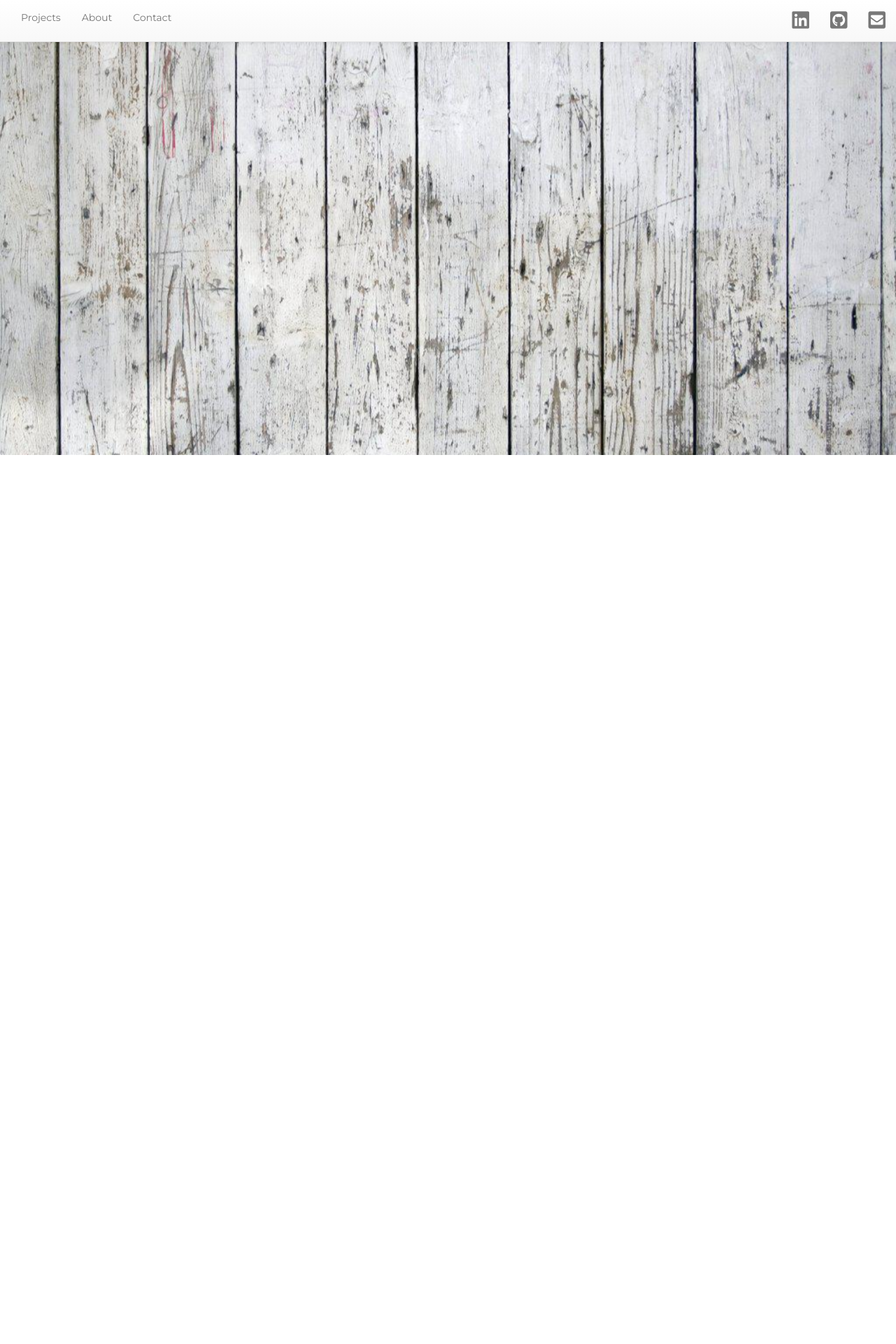
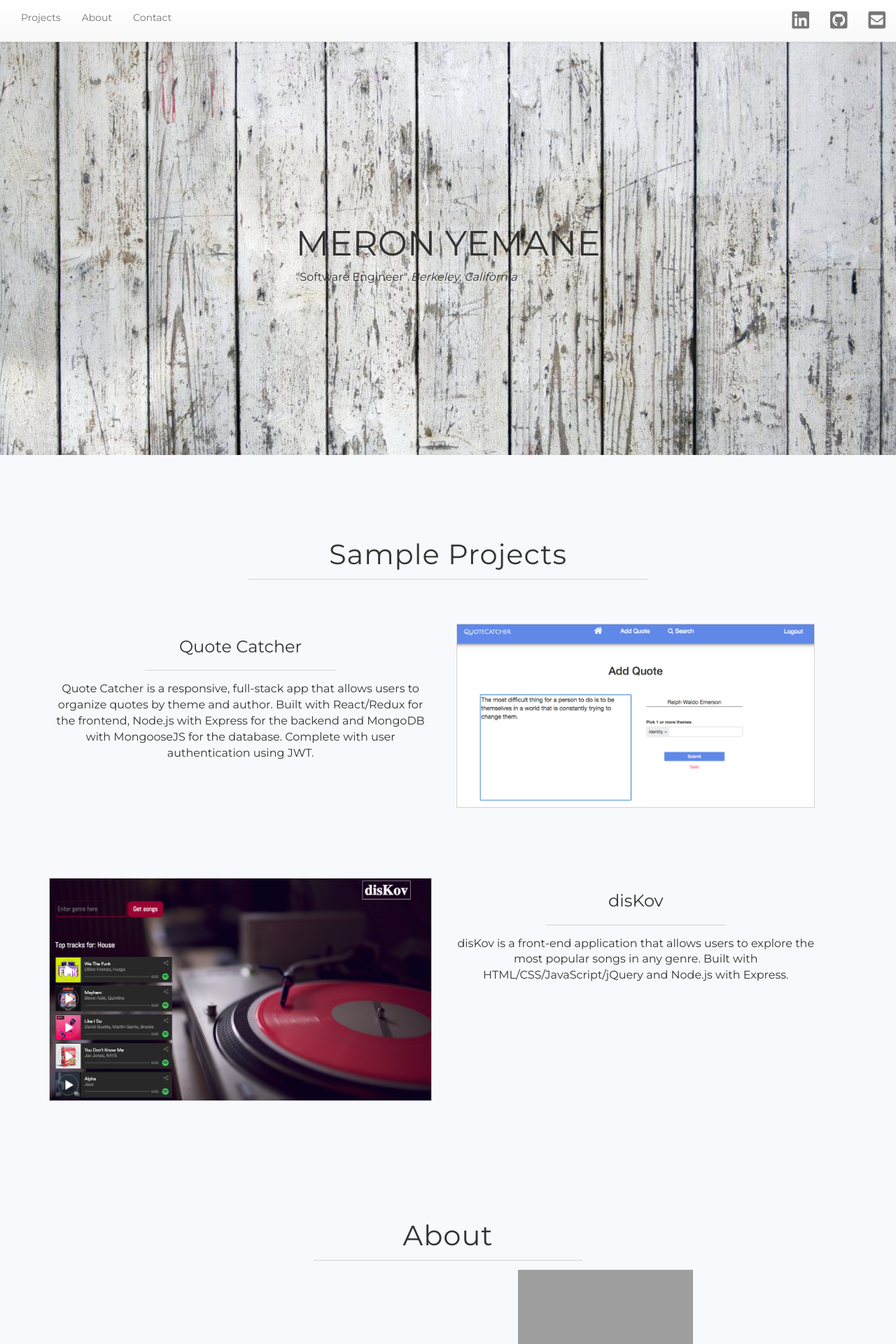
Before and after one commit to meron-yemane/portfolio, a PHP site: page / in a window 1280 px wide. Shown: the top 1920 px of the page at 70% size. Before the commit the page ends 650 px from the top, so only its background shows below. Run offline with PHP 8.4, Linux system fonts and the light colour scheme; some libraries are stand-ins or nearby versions; grey boxes are pictures that could not be loaded.

Commit message:
deleted duplicate home.html and renamed index.html to home.html

```diff
--- a/public/home.html
+++ b/public/home.html
@@ -5,6 +5,9 @@
   <meta name="description" content="Meron Yemane's Web Development Portfolio">
   <meta charset="utf-8">
   <meta name="viewport" content="width=device-width, initial-scale=1, shrink-to-fit=no">
+  <script src="https://code.jquery.com/jquery-3.1.1.min.js"
+  integrity="sha256-hVVnYaiADRTO2PzUGmuLJr8BLUSjGIZsDYGmIJLv2b8="
+  crossorigin="anonymous"></script>
   <!-- Latest compiled and minified CSS -->
   <link rel="stylesheet" href="https://maxcdn.bootstrapcdn.com/bootstrap/3.3.7/css/bootstrap.min.css" integrity="sha384-BVYiiSIFeK1dGmJRAkycuHAHRg32OmUcww7on3RYdg4Va+PmSTsz/K68vbdEjh4u" crossorigin="anonymous">
 
@@ -20,7 +23,7 @@
   href="https://cdn.jsdelivr.net/npm/animate.css@3.5.2/animate.min.css">
 </head>
 <body>
-<nav class="navbar navbar-default navbar-fixed-top">
+  <nav class="navbar navbar-default navbar-fixed-top">
     <div class="container-fluid">
      <!-- Brand and toggle get grouped for better mobile display -->
       <div class="navbar-header">
@@ -35,38 +38,117 @@
       <!-- Collect the nav links, forms, and other content for toggling -->
       <div class="collapse navbar-collapse" id="bs-example-navbar-collapse-1">
         <ul class="nav navbar-nav">
-          <li><a href="#projects">Projects</a></li>
-          <li><a href="#about">About</a></li>
-          <li><a href="#contact-info">Contact</a></li>
+          <li><a data-toggle="collapse" data-target=".navbar-collapse" href="#projects">Projects</a></li>
+          <li><a data-toggle="collapse" data-target=".navbar-collapse" href="#about">About</a></li>
+          <li><a data-toggle="collapse" data-target=".navbar-collapse" href="#contact-info">Contact</a></li>
         </ul>
         <ul class="nav navbar-nav navbar-right">
-          <li class="linkedin">
-            <a href="https://www.linkedin.com/in/meron-yemane" target="_blank"><i class="fab fa-linkedin fa-2x"></i></a>
+          <li>
+            <a data-toggle="collapse" data-target=".navbar-collapse" class="linkedin" href="https://www.linkedin.com/in/meron-yemane" target="_blank"><i class="fab fa-linkedin fa-2x"></i></a>
           </li>
           <li>
-            <a href="https://www.github.com/meron93" target="_blank"><i class="fab fa-github-square fa-2x"></i></a>
+            <a data-toggle="collapse" data-target=".navbar-collapse" href="https://www.github.com/meron93" target="_blank"><i class="fab fa-github-square fa-2x"></i></a>
           </li>
           <li>
-            <a href="mailto:meronyemane18@gmail.com"><i class="fas fa-envelope-square fa-2x"></i></a>
+            <a data-toggle="collapse" data-target=".navbar-collapse" href="mailto:meronyemane18@gmail.com"><i class="fas fa-envelope-square fa-2x"></i></a>
           </li>
         </ul>
       </div><!-- /.navbar-collapse -->
     </div><!-- /.container-fluid -->
   </nav>
   <section id="wood-background">
-    <!-- <div class="wood-background-content">
+    <div class="wood-background-content">
       <h1 class="my-name">Meron Yemane</h1>
       <p>
         "Software Engineer"
         <i>Berkeley, California</i>
       </p>
-    </div> -->
+    </div>
   </section>
+  <div id="main-body">
+    <div id="projects">
+      <div class="container">
+        <h2 class="project-section-header">Sample Projects</h2>
+        <hr class="project-header-hr">
+        <div id="quote-catcher-project" class="row description-left-photo-right">
+          <div class="half-of-column">
+            <div class="project-description left-description">
+              <h3>Quote Catcher</h3>
+              <hr class="project-name-hr">
+              <p>
+                Quote Catcher is a responsive, full-stack app that allows users to organize quotes by theme and author. Built with React/Redux for the frontend, Node.js with Express for the backend and MongoDB with MongooseJS for the database. Complete with user authentication using JWT.
+              </p>
+            </div>
+          </div>
+          <div class="half-of-column">
+            <div class="mobile-project-description">
+              <h3>Quote Catcher</h3>
+              <hr>
+            </div>
+            <div class="project-photo right-photo">
+              <img class="quote-catcher-project-photo" src="./images/add-quote-screenshot.png">
+            </div>
+          </div>
+        </div>
+        <div id="diskov-project" class="row description-right-photo-left">
+          <div class="half-of-column">
+            <div class="mobile-project-description">
+              <h3>disKov</h3>
+              <hr>
+            </div>
+            <div class="project-photo left-photo">
+              <img class="diskov-project-photo" src="./images/genresearchscreenshot.png">
+            </div>
+          </div>
+          <div class="half-of-column">
+            <div class="project-description right-description">
+              <h3>disKov</h3>
+              <hr class="project-name-hr">
+              <p>
+                disKov is a front-end application that allows users to explore the most popular songs in any genre. Built with HTML/CSS/JavaScript/jQuery and Node.js with Express.
+              </p>
+            </div>
+          </div>
+        </div>
+      </div>
+    </div>
+    <div id="about">
+      <div class="about-container">
+        <h2 class="about-section-header">About</h2>
+        <hr class="about-header-hr">
+        <div class="about-content">
+          <div class="about-bio-content">
+            <p>
+              I'm Meron Yemane, a software engineer based in Berkeley, California. The joy, constantly evolving nature and seemingly limitless possibilities drew me to specialize in this field. When I'm not coding, you can usually catch me reading, playing soccer or discovering new places to travel to/dine at.
+            </p>
+          </div>
+          <div class="about-photo">
+            <img class="headshot" src="./images/headshot.jpg">
+          </div>
+        </div>
+      </div>
+    </div>
+    <div id="contact-info">
+    <hr class="contact-divider">
+      <div class="contact-header">
+        <h2>Lets talk - feel free to use any of the methods listed below to contact/connect with me.</h2>
+      </div>
+      <div class="contact-specifics">
+        <h5>Via email:</h5>
+        <a class="contact-email" href="mailto:meronyemane18@gmail.com">meronyemane18@gmail.com</a>
+        <h5 class="contact-social-media">Via social media:</h5>
+        <a class="contact-social-links linkedin" href="https://www.linkedin.com/in/meron-yemane" target="_blank"><i class="fab fa-linkedin fa-2x"></i></a>
+        <a class="contact-social-links github" href="https://www.github.com/meron93" target="_blank"><i class="fab fa-github-square fa-2x"></i></a>
+      </div>
+    </div>
+  </div>
+  <footer>
+    <p>Website by Meron Yemane</p>
+  </footer>
   <script src="https://code.jquery.com/jquery-3.1.1.min.js"
   integrity="sha256-hVVnYaiADRTO2PzUGmuLJr8BLUSjGIZsDYGmIJLv2b8="
   crossorigin="anonymous"></script>
   <script src="app.js"></script>
   <script src="https://cdnjs.cloudflare.com/ajax/libs/popper.js/1.12.9/umd/popper.min.js" integrity="sha384-ApNbgh9B+Y1QKtv3Rn7W3mgPxhU9K/ScQsAP7hUibX39j7fakFPskvXusvfa0b4Q" crossorigin="anonymous"></script>
-  <script src="https://maxcdn.bootstrapcdn.com/bootstrap/4.0.0/js/bootstrap.min.js" integrity="sha384-JZR6Spejh4U02d8jOt6vLEHfe/JQGiRRSQQxSfFWpi1MquVdAyjUar5+76PVCmYl" crossorigin="anonymous"></script>
 </body>
 </html>
--- a/public/main.css
+++ b/public/main.css
@@ -2,32 +2,6 @@ body {
   font-family: 'Montserrat', sans-serif;
   padding-top: 50px;
 }
-
-/*.navbar {
-  height: 100px;
-  width: 100%;
-  position: fixed;
-  top: 0;
-  z-index: 9999;
-}
-
-.navbar-nav {
-  padding-left: 50px;
-}
-
-.nav-item {
-  padding-right: 40px;
-}
-
-.float-right-nav {
-  position: absolute;
-  right: 0;
-  padding-right: 40px;
-}
-
-.navigation-contacts {
-  padding-right: 5px;
-}*/
 
 #wood-background {
   display: flex;
@@ -49,7 +23,7 @@ body {
   align-items: flex-start;
   justify-content: flex-start;
   margin: 0 auto;
-  padding-top: 200px;
+  padding-top: 250px;
 }
 
 .my-name {
@@ -67,10 +41,6 @@ p {
   display: inline-flex;
 }
 
-/*.bg-light {
-  background-color: #F8F9FC!important;
-}*/
-
 #main-body {
   width: 100%;
   height: 100%;
@@ -82,10 +52,6 @@ p {
   text-align: center;
   padding-top: 100px;
 }
-
-/*.about-container {
-  max-width: 80%!important;
-}*/
 
 .project-section-header, .about-section-header {
   letter-spacing: 1px;
@@ -160,8 +126,7 @@ hr {
 }
 
 #about {
-/*  margin-top: 100px;
-*/  padding-top: 100px;
+  padding-top: 100px;
 }
 
 .about-section-header {
@@ -171,6 +136,8 @@ hr {
 .about-content {
   flex-direction: row;
   display: flex;
+  max-width: 1400px;
+  margin: 0 auto;
 }
 
 .headshot {
@@ -233,7 +200,7 @@ hr {
   color: black;
 }
 
-#contact-info {
+#contact-info, #projects, #about {
   outline: none;
 }
 
@@ -312,4 +279,8 @@ footer p {
   #wood-background {
     height: 400px;
   }
+
+  .wood-background-content {
+    padding-top: 150px;
+  }
 }
```
Also changed, not shown: public/index.html (deleted, +0 -153 lines).
